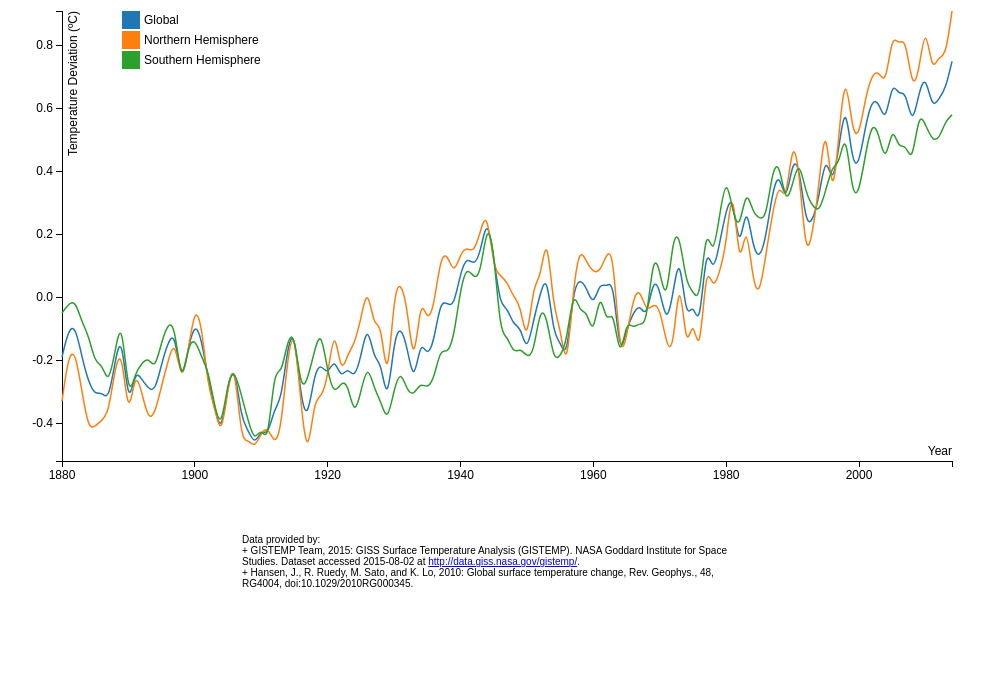
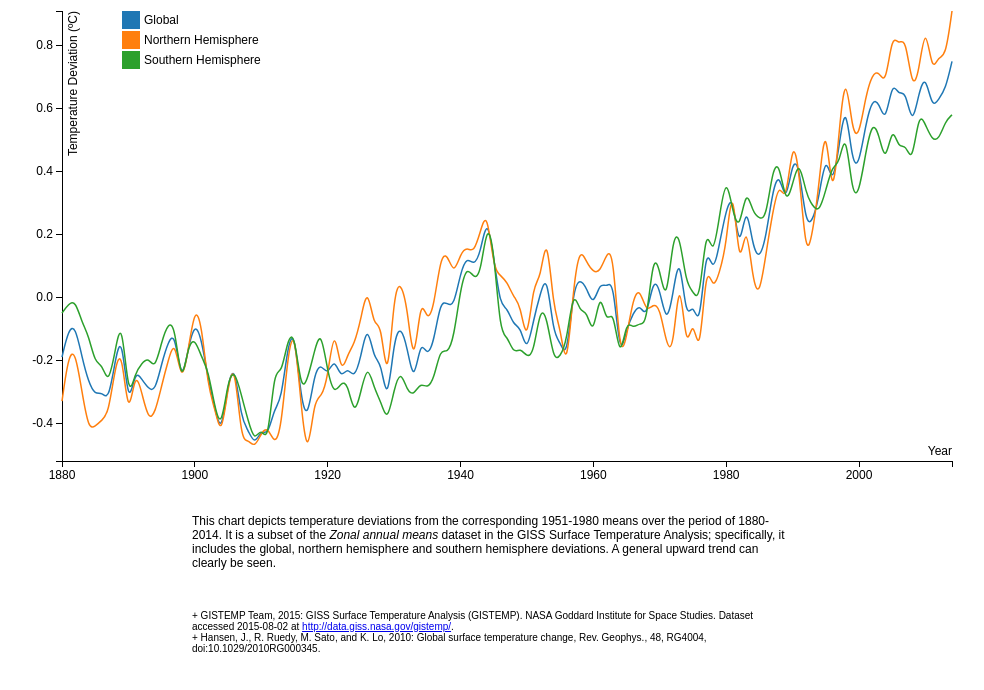
Before and after one commit to zeroviscosity/coursera-dataviz-a1, a plain HTML site: page index.html in a window 1280 px wide. Shown: the part 54-744 px from the top of the page, without its empty margins (148-1132 px from the left). Drawn offline with nearby package versions, Linux system fonts and the light colour scheme.

Commit message:
Adding explanation

```diff
--- a/index.html
+++ b/index.html
@@ -25,19 +25,22 @@
       stroke: steelblue;
       stroke-width: 1.5px;
     }
+    #explanation {
+      margin: 20px auto 40px auto;
+      width: 600px;
+    }
     #citation {
       font-size: 10px;
-      margin: 40px auto 0 auto;
-      width: 500px;
+      margin: 0 auto;
+      width: 600px;
     }
     </style>
   </head>
   <body>
     <h1>Annual Mean Land-Ocean Temperature Index</h1>
     <div id="chart"></div>
-
+    <div id="explanation">This chart depicts temperature deviations from the corresponding 1951-1980 means over the period of 1880-2014. It is a subset of the <em>Zonal annual means</em> dataset in the GISS Surface Temperature Analysis; specifically, it includes the global, northern hemisphere and southern hemisphere deviations. A general upward trend can clearly be seen.</div>
     <div id="citation">
-      <div>Data provided by:</div>
       <div>+ GISTEMP Team, 2015: GISS Surface Temperature Analysis (GISTEMP). NASA Goddard Institute for Space Studies. Dataset accessed 2015-08-02 at <a href="http://data.giss.nasa.gov/gistemp/">http://data.giss.nasa.gov/gistemp/</a>.</div>
       <div>+ Hansen, J., R. Ruedy, M. Sato, and K. Lo, 2010: Global surface temperature change, Rev. Geophys., 48, RG4004, doi:10.1029/2010RG000345.</div>
     </div>
```
